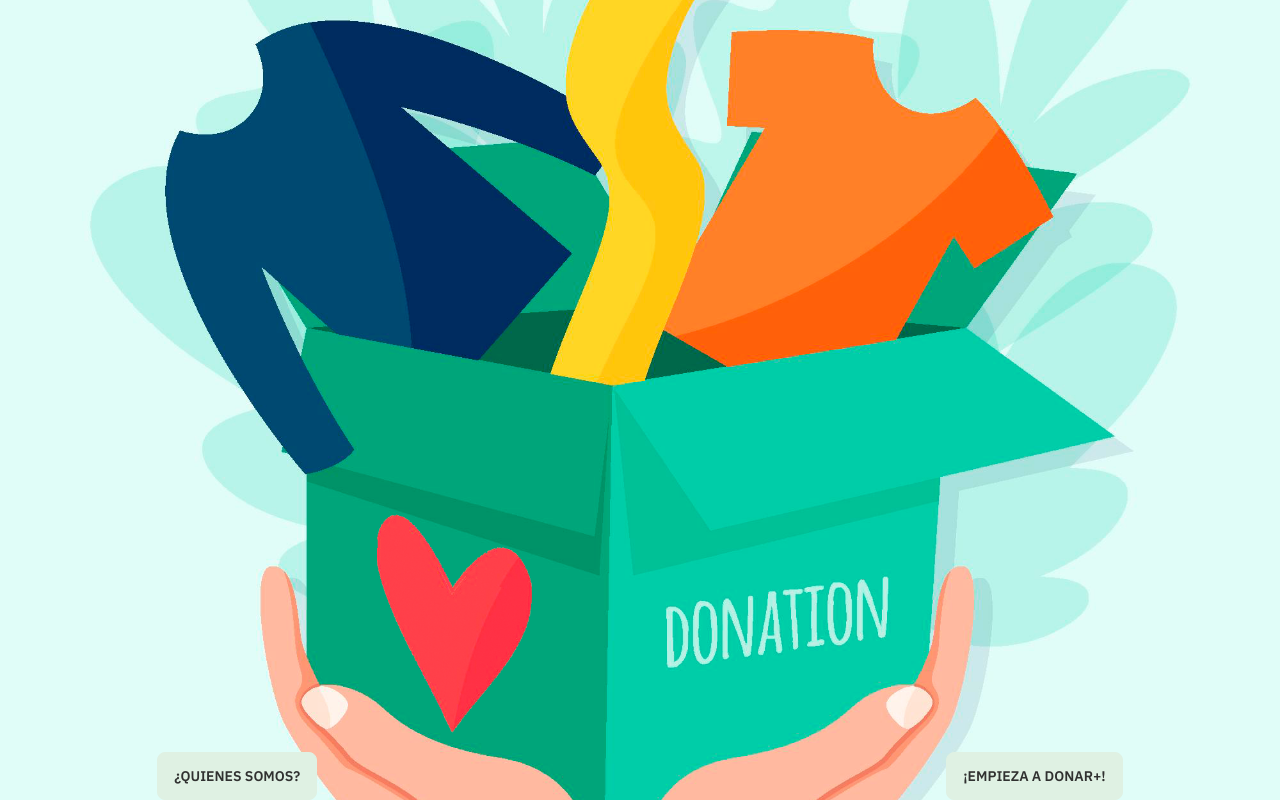
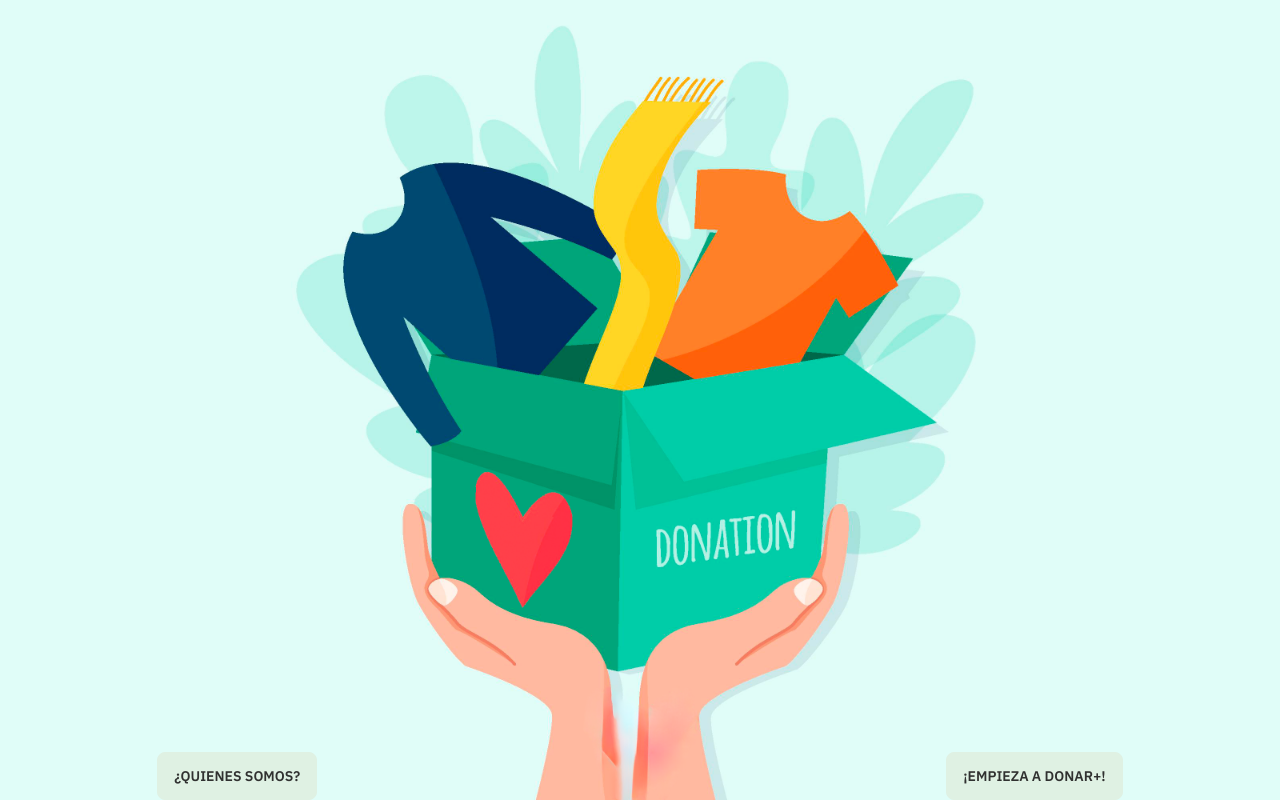
Before and after one commit to omiras/donapp, a React (Vite) app: page /splash in a window 1280 px wide. Built offline with nearby package versions, Linux system fonts and the light colour scheme; no server answers; the database is empty.

Commit message:
funcionalidades botones

```diff
--- a/src/js/views/SplashPage.jsx
+++ b/src/js/views/SplashPage.jsx
@@ -1,5 +1,6 @@
 import React from "react";
 import background from "../../assets/img/dona+_splash.png"
+import { Link } from "react-router-dom";
 
 
 
@@ -13,19 +14,25 @@
     return (
 
     <div style={{
+        backgroundColor:"#e0fdf8",
         backgroundImage: `url(${background})`,
-        backgroundSize: "cover",
+        backgroundSize: "contain",
         backgroundRepeat: 'no-repeat',
         backgroundPosition: 'center',
         minHeight: "100vh",
+
         }} className="flex justify-around items-end">
         {/* <img></img> */}
             <div className="flex">
+                <Link to="/contact">
                 <button className="btn">¿Quienes somos?</button>
+                </Link>
                 </div>
                 <nav></nav>
                 <div className="flex">
+                <Link to="/">
                 <button className="btn">¡Empieza a Donar+!</button>
+                </Link>
             </div>
     </div>
 
```
